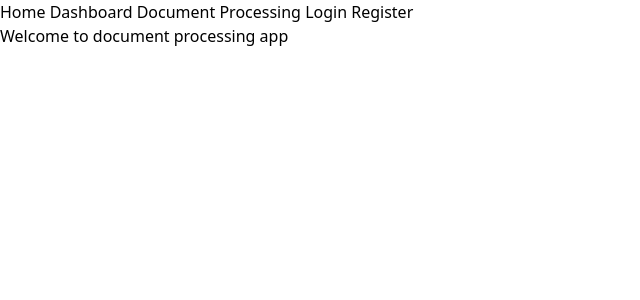
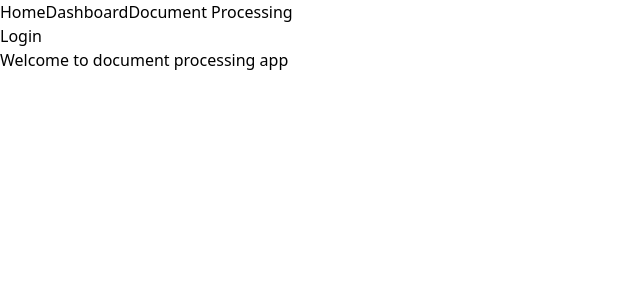
Before and after one commit to Darren-cy/monash_final_proj_2024, a React (Vite) app in the folder frontend/: page / in a window 1280 px wide. Shown: the top 300 px of the page, without its empty margins (0-640 px from the left). Built offline with nearby package versions, Linux system fonts and the light colour scheme; no server answers.

Commit message:
Remove "register" as it's merged with login to AuthenticationPage

```diff
--- a/frontend/src/components/NavigationBar.tsx
+++ b/frontend/src/components/NavigationBar.tsx
@@ -2,17 +2,17 @@ import { Link } from 'react-router-dom'
 
 const NavigationBar = () => {
   return (
-    <nav>
-      <Link to="/">Home </Link>
-
-      <Link to="/dashboard">Dashboard </Link>
-
-      <Link to="/document-processing">Document Processing </Link>
-
-      <Link to="/login">Login </Link>
-
-      <Link to="/register">Register </Link>
-
+    <nav className="bg-white shadow-md py-4">
+      <div className="container mx-auto px-4 flex justify-between items-center">
+        <div className="flex space-x-4">
+          <Link to="/" className="text-blue-500 hover:text-blue-700 font-semibold">Home</Link>
+          <Link to="/dashboard" className="text-blue-500 hover:text-blue-700 font-semibold">Dashboard</Link>
+          <Link to="/document-processing" className="text-blue-500 hover:text-blue-700 font-semibold">Document Processing</Link>
+        </div>
+        <div className="flex space-x-4">
+          <Link to="/login" className="text-blue-500 hover:text-blue-700 font-semibold">Login</Link>
+        </div>
+      </div>
     </nav>
   )
 }
```
